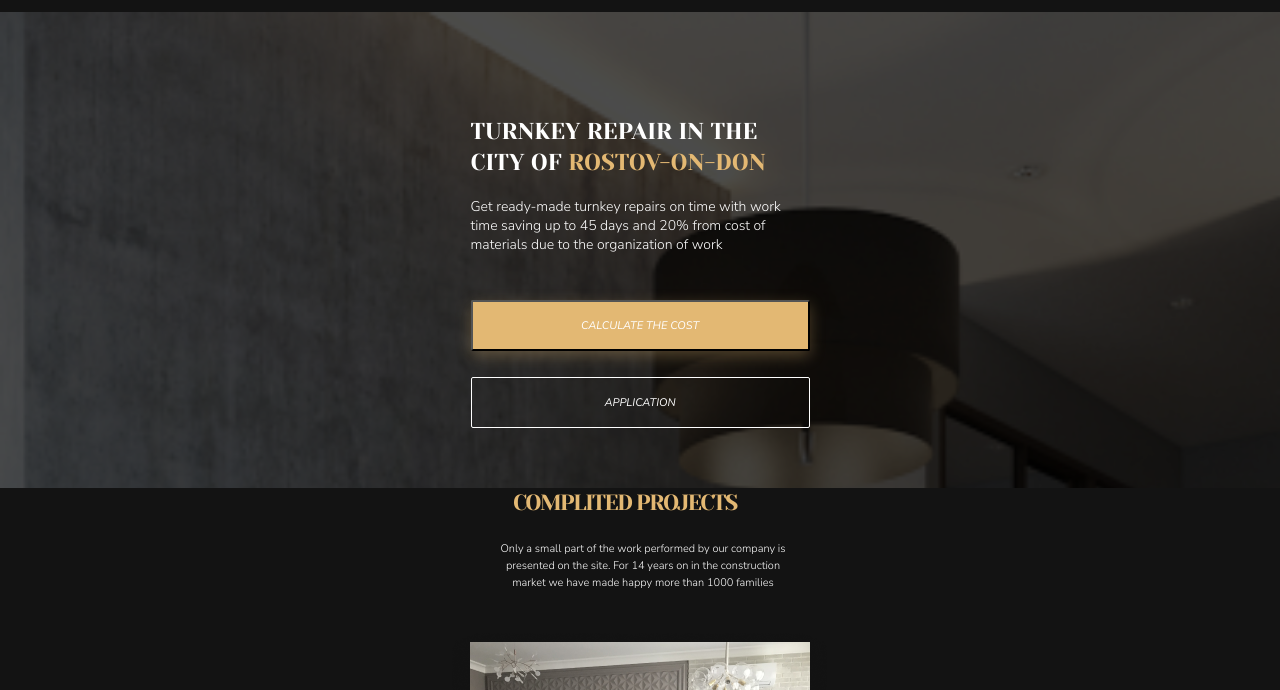
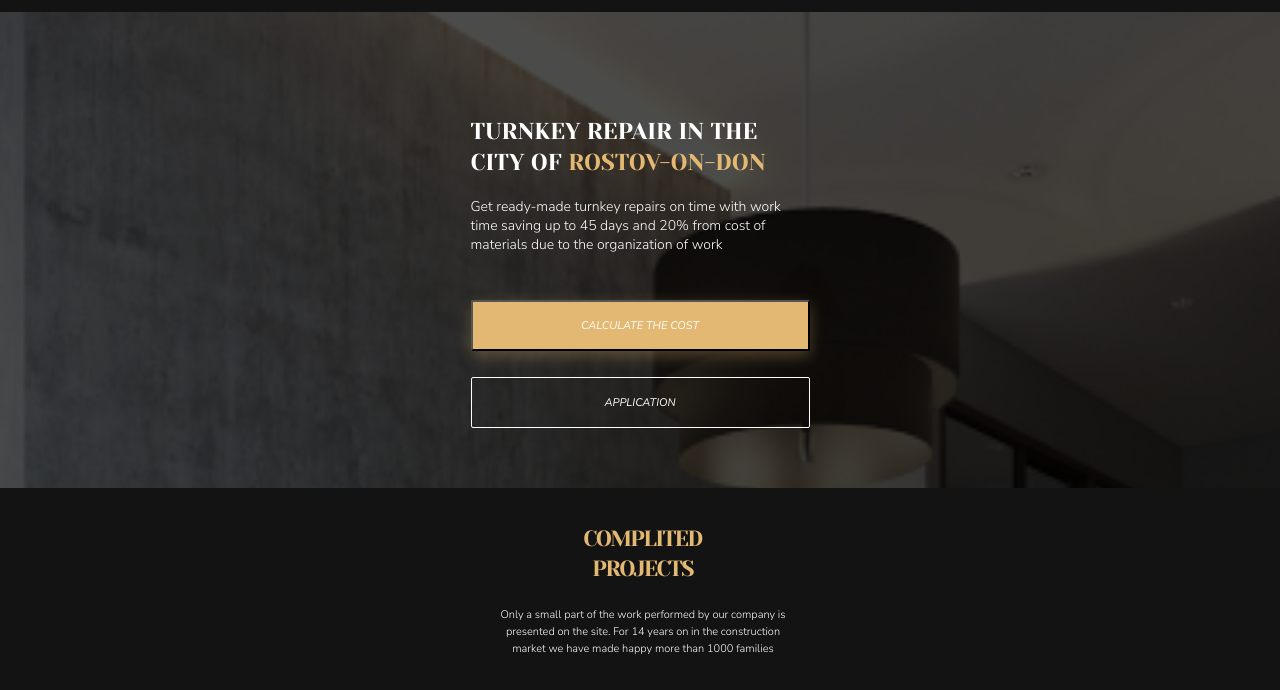
Before and after one commit to bsp-academy/Landing-Turkey, a plain HTML site: page index.html in a window 1280 px wide. Shown: the part 71-761 px from the top of the page. Drawn offline with Linux system fonts and the light colour scheme; files whose address does not match are found by name.

Commit message:
Измнение стилей по классу hero2-block-left h2 для мобильной верстки

```diff
--- a/css/styles.css
+++ b/css/styles.css
@@ -349,7 +349,10 @@ span {
 @media screen and (max-width: 1300px) {
     /*hero2-block-lefn for Mobile*/
     .hero2-block-left h2 {
-        margin-left: 43px;}
+    margin-left: 61px;
+    padding-top: 36px;
+    text-align: center;
+    width: 223px;}
     }
 .title2 {
     font-family: 'Yeseva One';
```
